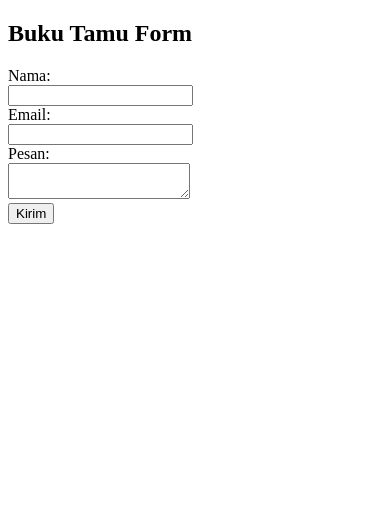
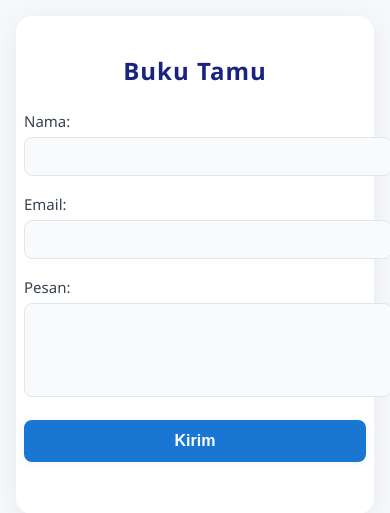
Before and after one commit to DimasVSuper/website-php-buku-tamu, a PHP site: page /view/bukutamu.view.php in a window 390 px wide. Shown: the top 513 px of the page. Run offline with PHP 8.4, Linux system fonts and the light colour scheme.

Commit message:
Buku Tamu (Belum sepenuhnya CRUD)

```diff
--- a/model/BukutamuModel.php
+++ b/model/BukutamuModel.php
@@ -1,7 +1,7 @@
 <?php
 
 class BukutamuModel {
-    private $file = __DIR__ . './bukutamu.json';
+    private $file = __DIR__ . '/bukutamu.json';
     private $data = [];
 
     public function __construct() {
@@ -15,7 +15,7 @@ class BukutamuModel {
     public function save($data) {
         $data['id'] = uniqid();
         $this->data[] = $data;
-        return $this->commit();
+        return file_put_contents($this->file, json_encode($this->data, JSON_PRETTY_PRINT)) !== false;
     }
 
     // READ
--- a/router/router.php
+++ b/router/router.php
@@ -121,6 +121,7 @@ class Router
         if (isset($this->routes[$method][$uri])) {
             call_user_func($this->routes[$method][$uri]);
         } else {
+            error_log("404: method=$method, uri=$uri");
             $this->render404();
         }
     }
--- a/view/bukutamu.view.php
+++ b/view/bukutamu.view.php
@@ -3,30 +3,168 @@
 <head>
     <meta charset="UTF-8">
     <title>Buku Tamu</title>
+    <meta name="viewport" content="width=device-width, initial-scale=1">
+    <style>
+    body {
+        background: #f6f8fa;
+        font-family: 'Segoe UI', Arial, sans-serif;
+        margin: 0;
+        padding: 0;
+    }
+    .container {
+        max-width: 420px;
+        margin: 40px auto;
+        background: #fff;
+        border-radius: 16px;
+        box-shadow: 0 4px 24px rgba(60,72,88,0.08);
+        padding: 32px 28px 24px 28px;
+    }
+    h2 {
+        color: #1a237e;
+        text-align: center;
+        margin-bottom: 24px;
+        font-weight: 600;
+        letter-spacing: 1px;
+    }
+    form label {
+        display: block;
+        margin-bottom: 6px;
+        color: #374151;
+        font-size: 15px;
+        font-weight: 500;
+    }
+    form input, form textarea {
+        width: 100%;
+        padding: 10px 12px;
+        margin-bottom: 18px;
+        border: 1px solid #e0e6ed;
+        border-radius: 8px;
+        font-size: 15px;
+        background: #f9fafb;
+        transition: border-color 0.2s;
+        resize: none;
+    }
+    form input:focus, form textarea:focus {
+        border-color: #1976d2;
+        outline: none;
+        background: #fff;
+    }
+    button[type="submit"] {
+        width: 100%;
+        background: #1976d2;
+        color: #fff;
+        border: none;
+        border-radius: 8px;
+        padding: 12px 0;
+        font-size: 16px;
+        font-weight: 600;
+        cursor: pointer;
+        box-shadow: 0 2px 8px rgba(25,118,210,0.08);
+        transition: background 0.2s;
+    }
+    button[type="submit"]:hover {
+        background: #1565c0;
+    }
+    #response {
+        margin-top: 18px;
+        text-align: center;
+        font-size: 15px;
+        color: #388e3c;
+        min-height: 22px;
+    }
+    #popup {
+        position: fixed;
+        left: 50%;
+        top: 18%;
+        transform: translate(-50%, -50%) scale(1);
+        min-width: 220px;
+        max-width: 90vw;
+        padding: 16px 28px;
+        border-radius: 10px;
+        font-size: 16px;
+        font-weight: 600;
+        box-shadow: 0 4px 24px rgba(60,72,88,0.13);
+        z-index: 9999;
+        text-align: center;
+        opacity: 0;
+        pointer-events: none;
+        transition: opacity 0.3s, transform 0.3s;
+        background: #1976d2;
+        color: #fff;
+        display: block;
+        visibility: hidden;
+    }
+    #popup.show {
+        opacity: 1;
+        transform: translate(-50%, -50%) scale(1.05);
+        pointer-events: auto;
+        visibility: visible;
+    }
+    #popup.error {
+        background: #d32f2f;
+    }
+    @media (max-width: 600px) {
+        .container {
+            margin: 16px;
+            padding: 18px 8px 12px 8px;
+        }
+    }
+    </style>
 </head>
 <body>
-    <header>
-        <h2>Buku Tamu Form</h2>
-    </header>
-    <?php include __DIR__ . '/layout/formtamu.layout.php'; ?>
+    <div class="container">
+        <h2>Buku Tamu</h2>
+        <form id="bukuTamuForm" method="post">
+            <label for="nama">Nama:</label>
+            <input type="text" id="nama" name="nama" required>
+
+            <label for="email">Email:</label>
+            <input type="email" id="email" name="email" required>
+
+            <label for="pesan">Pesan:</label>
+            <textarea id="pesan" name="pesan" rows="4" required></textarea>
+
+            <button type="submit">Kirim</button>
+        </form>
+        <div id="response"></div>
+        <div id="popup"></div>
+    </div>
 
     <script>
+    function showPopup(message, success = true) {
+        const popup = document.getElementById('popup');
+        popup.textContent = message;
+        popup.style.background = success ? '#1976d2' : '#d32f2f';
+        popup.style.opacity = '1';
+        popup.style.visibility = 'visible';
+        popup.style.transform = 'translate(-50%, -50%) scale(1.05)';
+        setTimeout(() => {
+            popup.style.opacity = '0';
+            popup.style.visibility = 'hidden';
+            popup.style.transform = 'translate(-50%, -50%) scale(0.95)';
+        }, 2000);
+    }
+
     document.getElementById('bukuTamuForm').addEventListener('submit', function(e) {
         e.preventDefault();
         const form = e.target;
         const formData = new FormData(form);
 
-        fetch('/bukutamu/simpan', { // Disesuaikan ke endpoint POST simpan
+        fetch('buku-tamu/simpan', {
             method: 'POST',
             body: formData
         })
         .then(response => response.text())
         .then(data => {
-            document.getElementById('response').innerHTML = data;
             form.reset();
+            if (data.toLowerCase().includes('berhasil')) {
+                showPopup('Data berhasil di kirim', true);
+            } else {
+                showPopup('Ada yang salah, silahkan coba lagi', false);
+            }
         })
         .catch(error => {
-            document.getElementById('response').innerHTML = 'Terjadi kesalahan. Silakan coba lagi.';
+            showPopup('Ada yang salah, silahkan coba lagi', false);
         });
     });
     </script>
--- a/view/layout/formtamu.layout.php
+++ /dev/null
@@ -1,19 +0,0 @@
-
-<form id="bukuTamuForm" method="post" action="">
-    <div>
-        <label for="nama">Nama:</label><br>
-        <input type="text" id="nama" name="nama" required>
-    </div>
-    <div>
-        <label for="email">Email:</label><br>
-        <input type="email" id="email" name="email" required>
-    </div>
-    <div>
-        <label for="pesan">Pesan:</label><br>
-        <textarea id="pesan" name="pesan" required></textarea>
-    </div>
-    <div>
-        <button type="submit">Kirim</button>
-    </div>
-</form>
-<div id="response"></div>
```
Also changed, not shown: router/web.php (+5 -5 lines), view/404.view.php (+65 -0 lines), readme.md (added).
